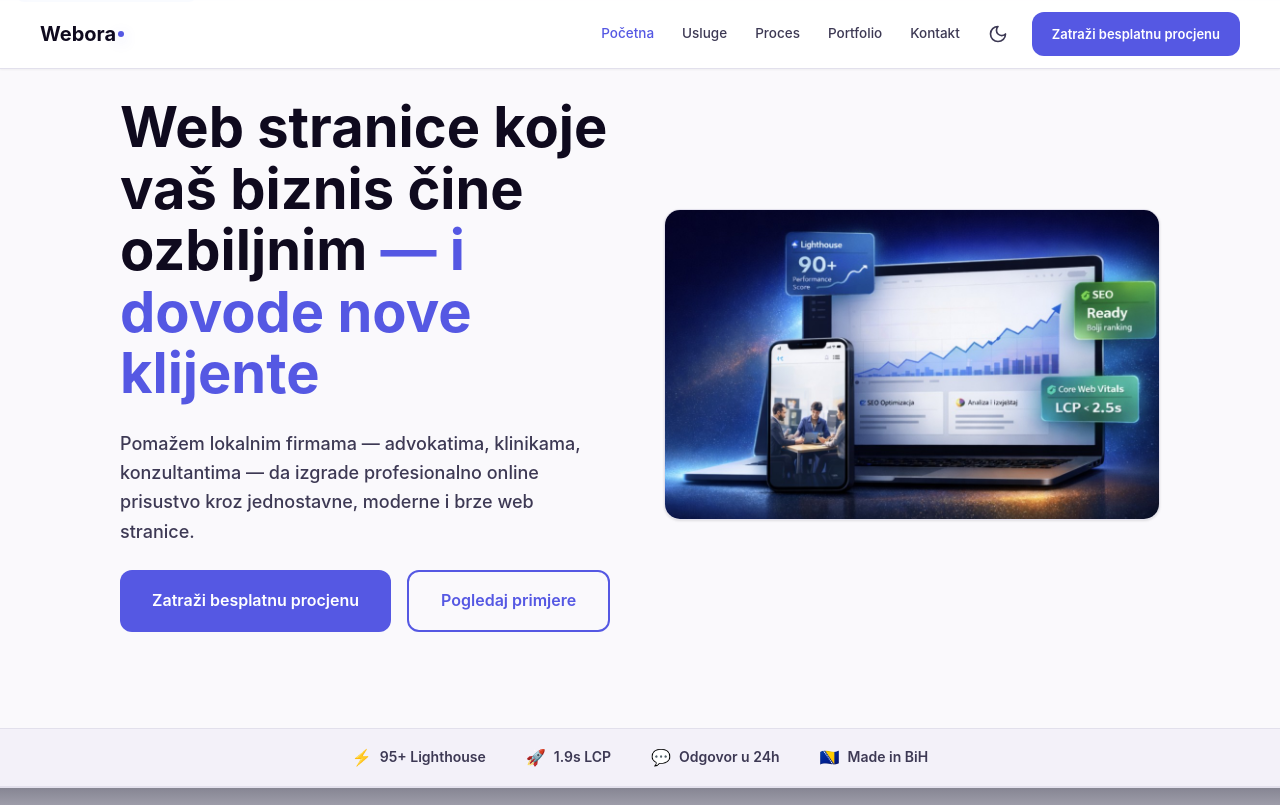
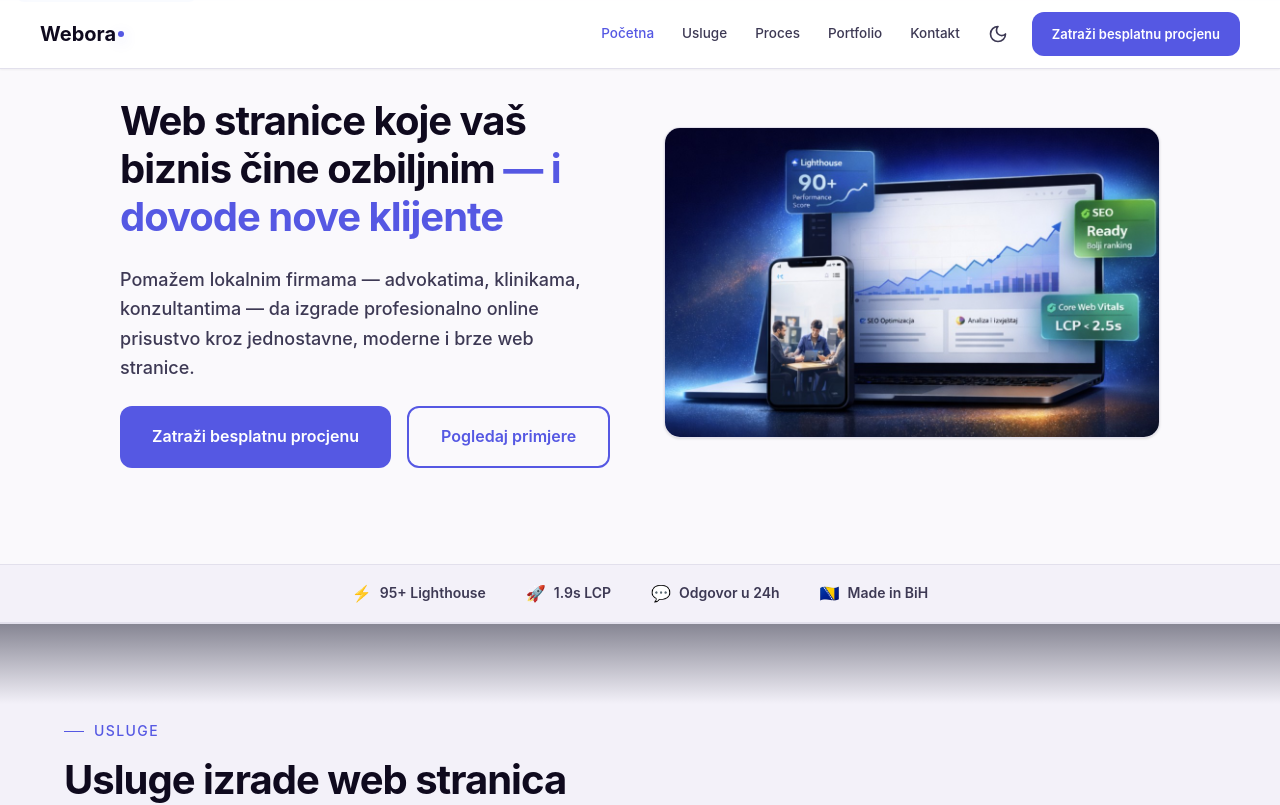
Before and after one commit to jasnez/webora2.0, a Next.js app: page / in a window 1280 px wide. Shown: the top 805 px of the page. Built offline with nearby package versions, Linux system fonts and the light colour scheme.

Commit message:
Hero: slightly smaller H1 for better proportion in column
Made-with: Cursor

```diff
--- a/src/components/sections/HeroSection.tsx
+++ b/src/components/sections/HeroSection.tsx
@@ -29,7 +29,7 @@ export function HeroSection() {
             <div className="flex flex-col gap-6">
               <h1
                 id="hero-heading"
-                className="heading-1 max-w-[540px] text-white-text"
+                className="max-w-[540px] text-4xl font-bold leading-tight tracking-tight text-white-text md:text-5xl"
               >
                 Web stranice koje vaš biznis čine ozbiljnim
                 <span className="text-accent"> — i dovode nove klijente</span>
```
